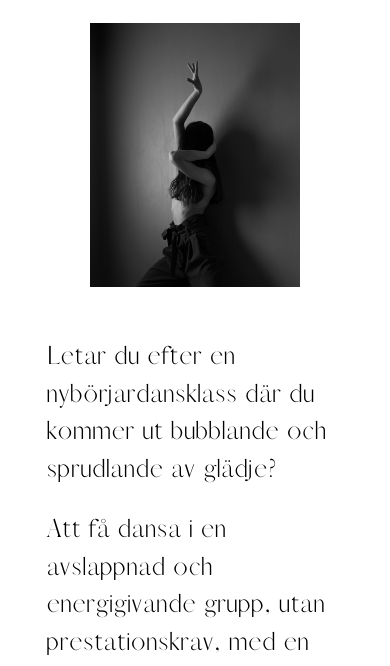
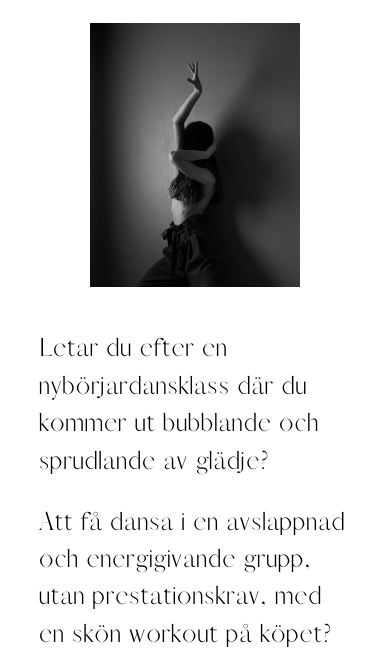
Before and after one commit to pletter/dansakuten.se, a plain HTML site: page index.html in a window 390 px wide. Shown: the part 162-828 px from the top of the page. Drawn offline with Linux system fonts and the light colour scheme.

Commit message:
padding 5

```diff
--- a/index.html
+++ b/index.html
@@ -70,8 +70,6 @@
             padding: 60px;
         }
 
-        .white {}
-
         .black {
             color: white;
             background: rgb(0, 0, 0);
@@ -95,7 +93,7 @@
 
             .white,
             .black {
-                padding: 7vw;
+                padding: 5vw;
             }
 
         }
```
